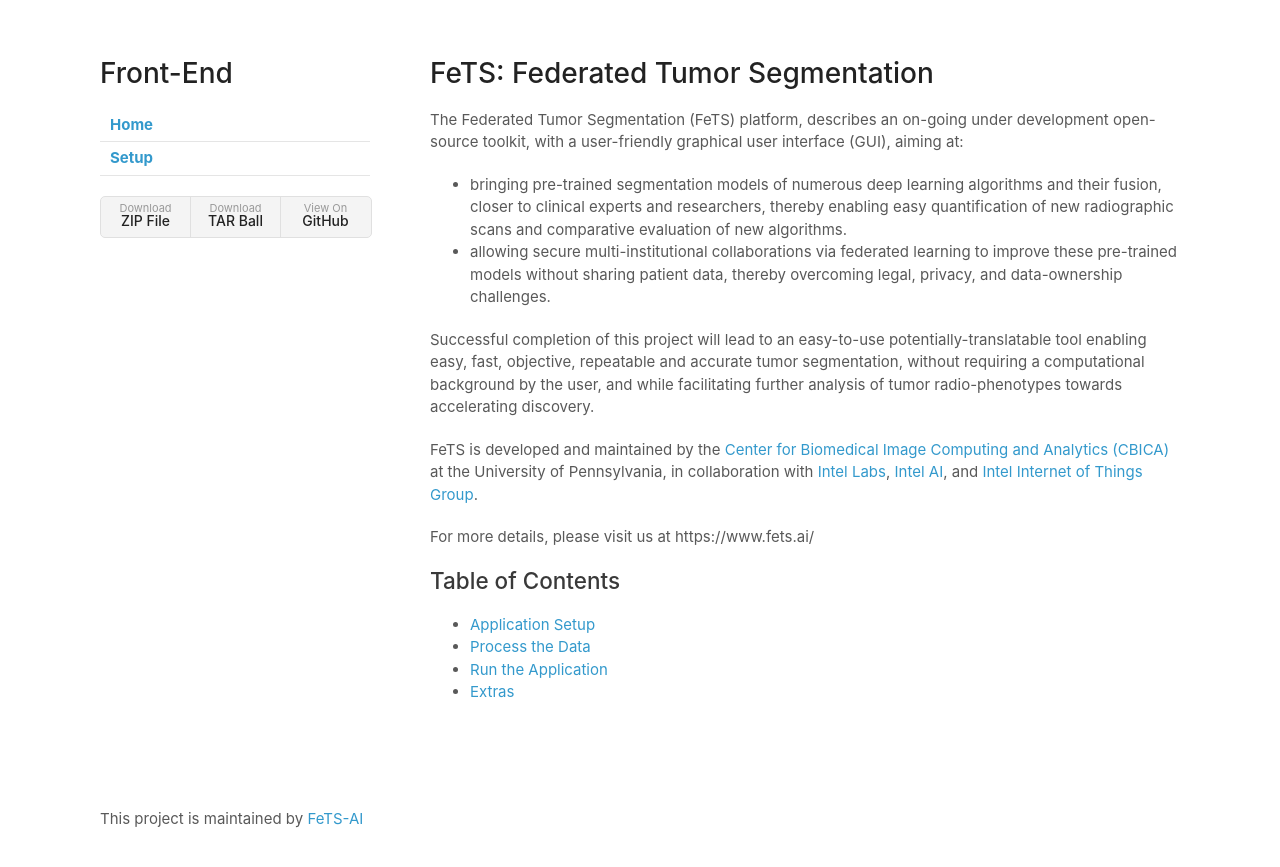
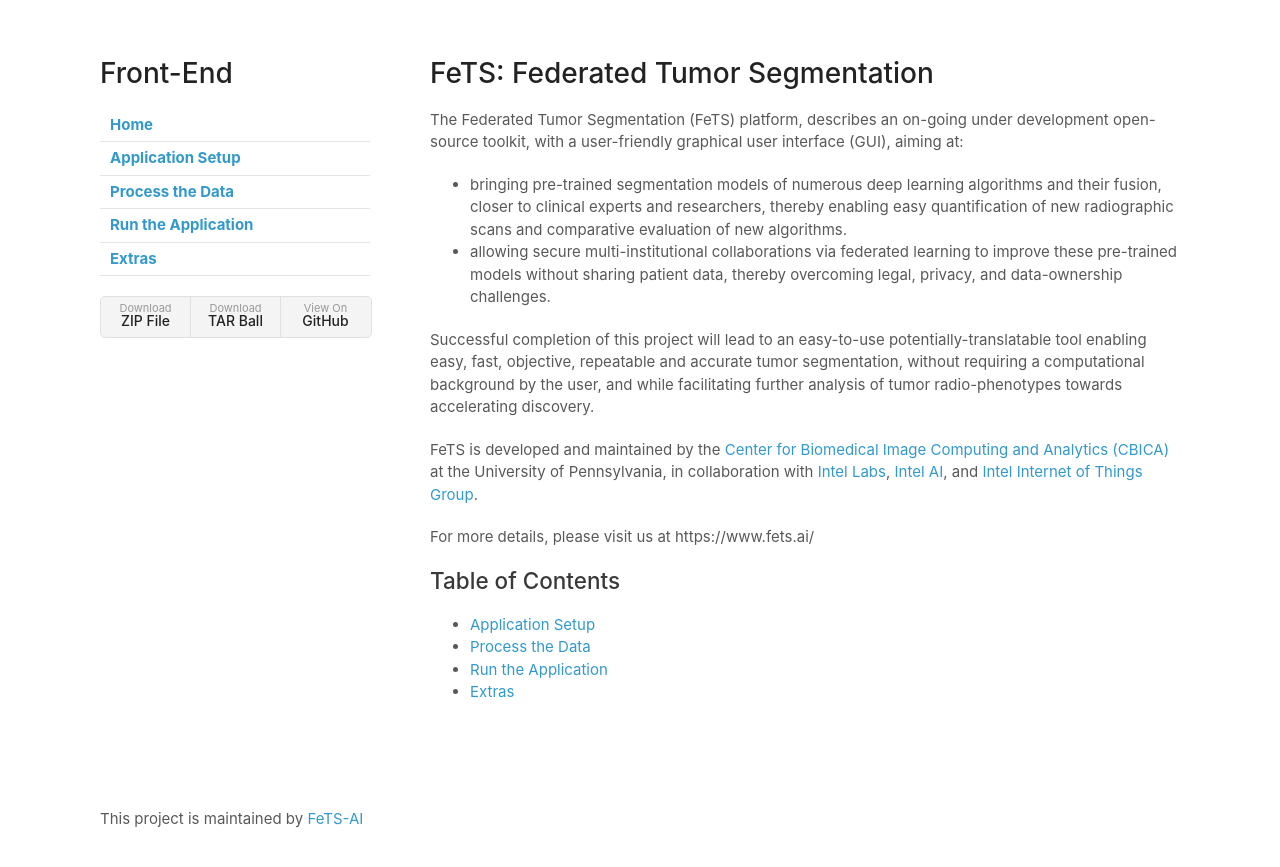
Before and after one commit to FeTS-AI/Front-End, a Jekyll site: the page built from docs/index.md, in a window 1280 px wide. Shown: the top 867 px of the page. Built offline with Jekyll 4.4.1, drawn with Linux system fonts in a browser that asks for light colours; our own code applies the rules of GitHub Pages for plain Markdown files; the repository's description, which GitHub fills in, is left out.

```diff
--- a/docs/_config.yaml
+++ b/docs/_config.yaml
@@ -3,5 +3,11 @@ show_downloads: True
 navigation:
   - title: Home
     url: /
-  - title: Setup
-    url: setup
+  - title: Application Setup
+    url: ./setup.md
+  - title: Process the Data
+    url: ./process_data.md
+  - title: Run the Application
+    url: ./runningApplication.md
+  - title: Extras
+    url: ./extras.md
```
